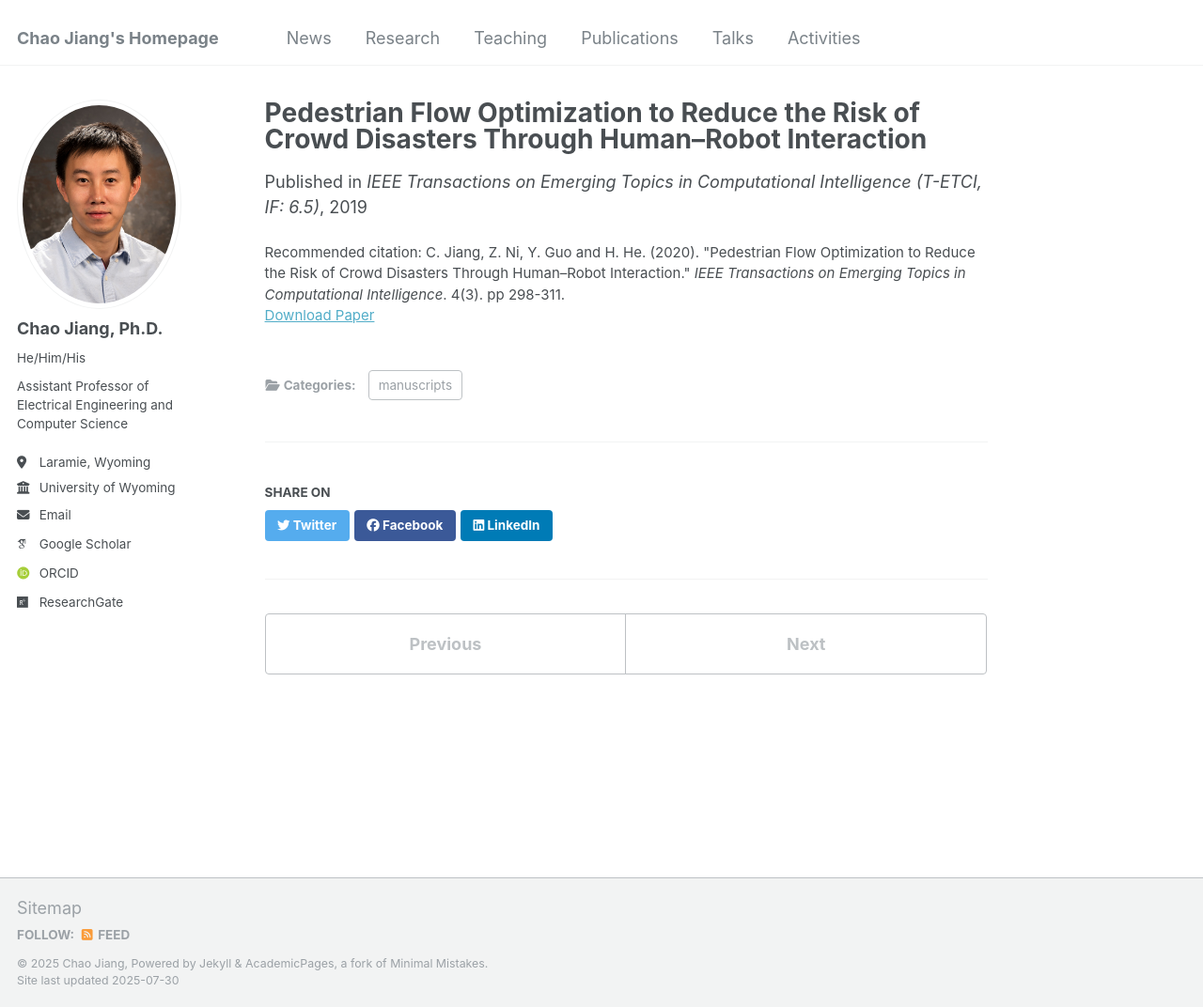
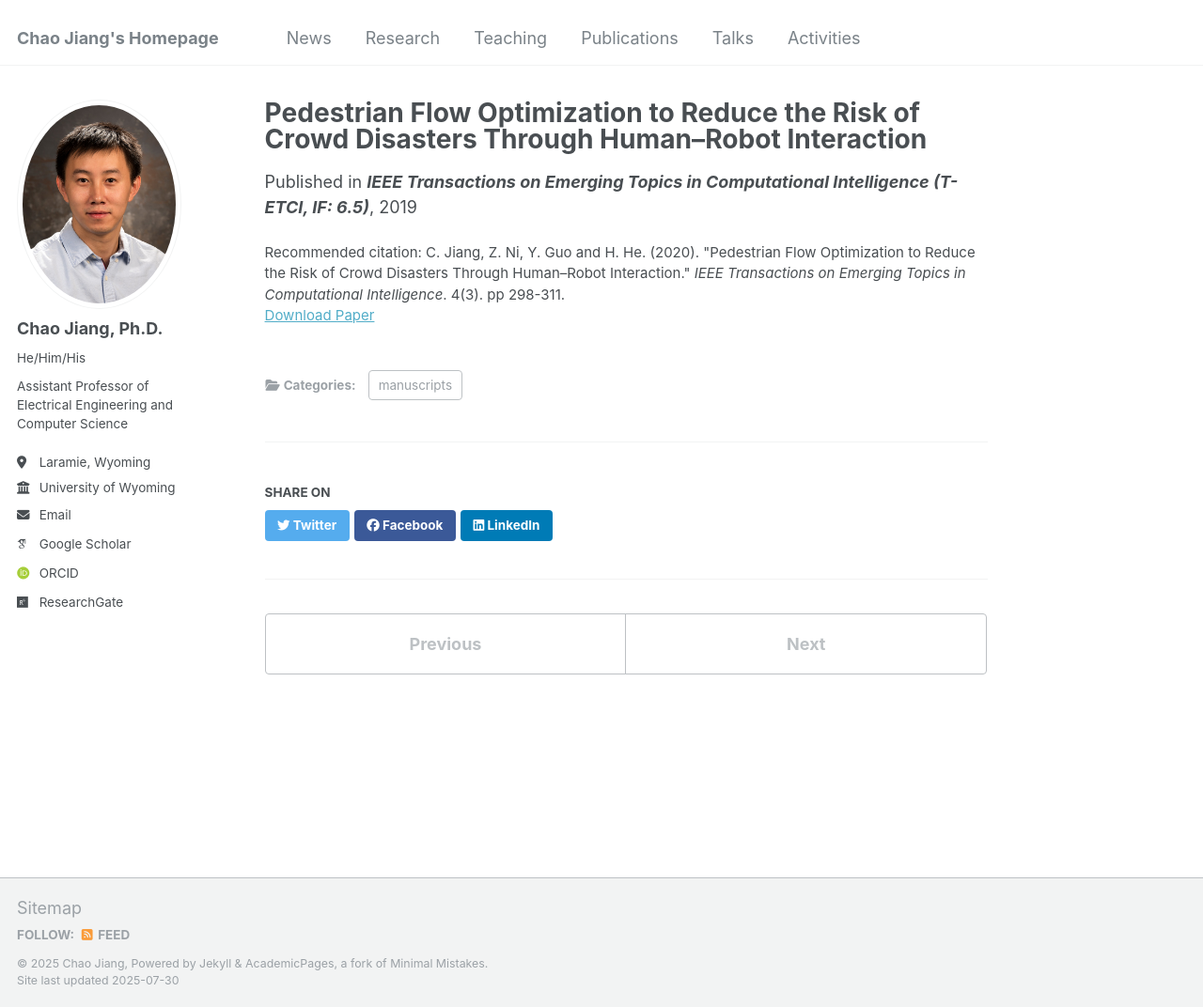
Before and after one commit to cjiang6/cjiang6.github.io, a Jekyll site: the page built from _publications/2019-08-19.md, in a window 1280 px wide and 1072 px high. Shown: the whole window at 94% size. Built offline with Jekyll 4.4.1, drawn with Linux system fonts in a browser that asks for light colours; some web fonts are replaced.

Commit message:
Update 2019-08-19.md

```diff
--- a/_publications/2019-08-19.md
+++ b/_publications/2019-08-19.md
@@ -5,7 +5,7 @@ category: manuscripts
 #permalink: /publication/2015-10-01-paper-title-number-3
 #excerpt: 'This paper is about the number 3. The number 4 is left for future work.'
 date: 2019-12-06
-venue: 'IEEE Transactions on Emerging Topics in Computational Intelligence (T-ETCI,  IF: 6.5)'
+venue: '<b>IEEE Transactions on Emerging Topics in Computational Intelligence (T-ETCI,  IF: 6.5)</b>'
 #slidesurl: 'http://academicpages.github.io/files/slides3.pdf'
 paperurl: 'https://ieeexplore.ieee.org/document/8805280'
 citation: 'C. Jiang, Z. Ni, Y. Guo and H. He. (2020). &quot;Pedestrian Flow Optimization to Reduce the Risk of Crowd Disasters Through Human–Robot Interaction.&quot; <i>IEEE Transactions on Emerging Topics in Computational Intelligence</i>. 4(3). pp 298-311.'
```
